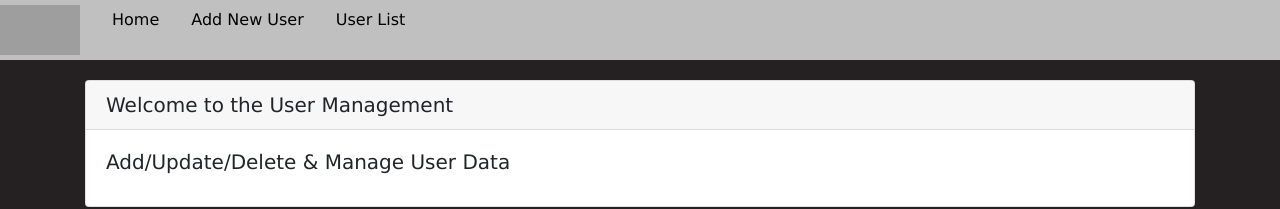
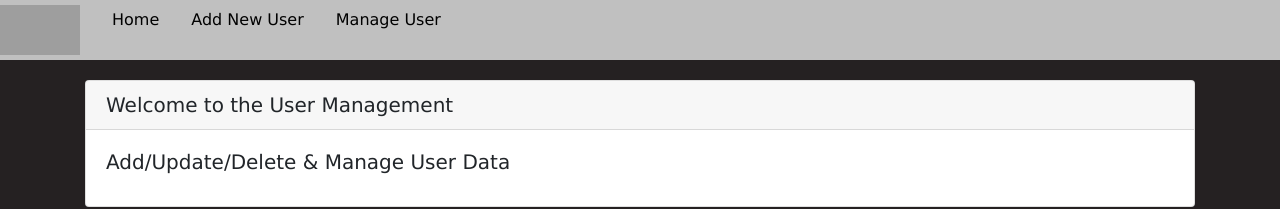
Before and after one commit to urmichauhan/User-App, an Angular app in the folder frontend/webapp/: page /home in a window 1280 px wide. Shown: the top 209 px of the page. Built offline with nearby package versions, Linux system fonts and the light colour scheme; grey boxes are pictures that could not be loaded.

Commit message:
Update app.component.html

```diff
--- a/frontend/webapp/src/app/app.component.html
+++ b/frontend/webapp/src/app/app.component.html
@@ -13,7 +13,7 @@
         <a class="nav-link" title="Count Prime Number">Add New User</a>
       </li>
       <li class="nav-item" (click)="navigatePage('manageuser')">
-        <a class="nav-link" title="Student Form">User List</a>
+        <a class="nav-link" title="Student Form">Manage User</a>
       </li>
 
     </ul>
```
